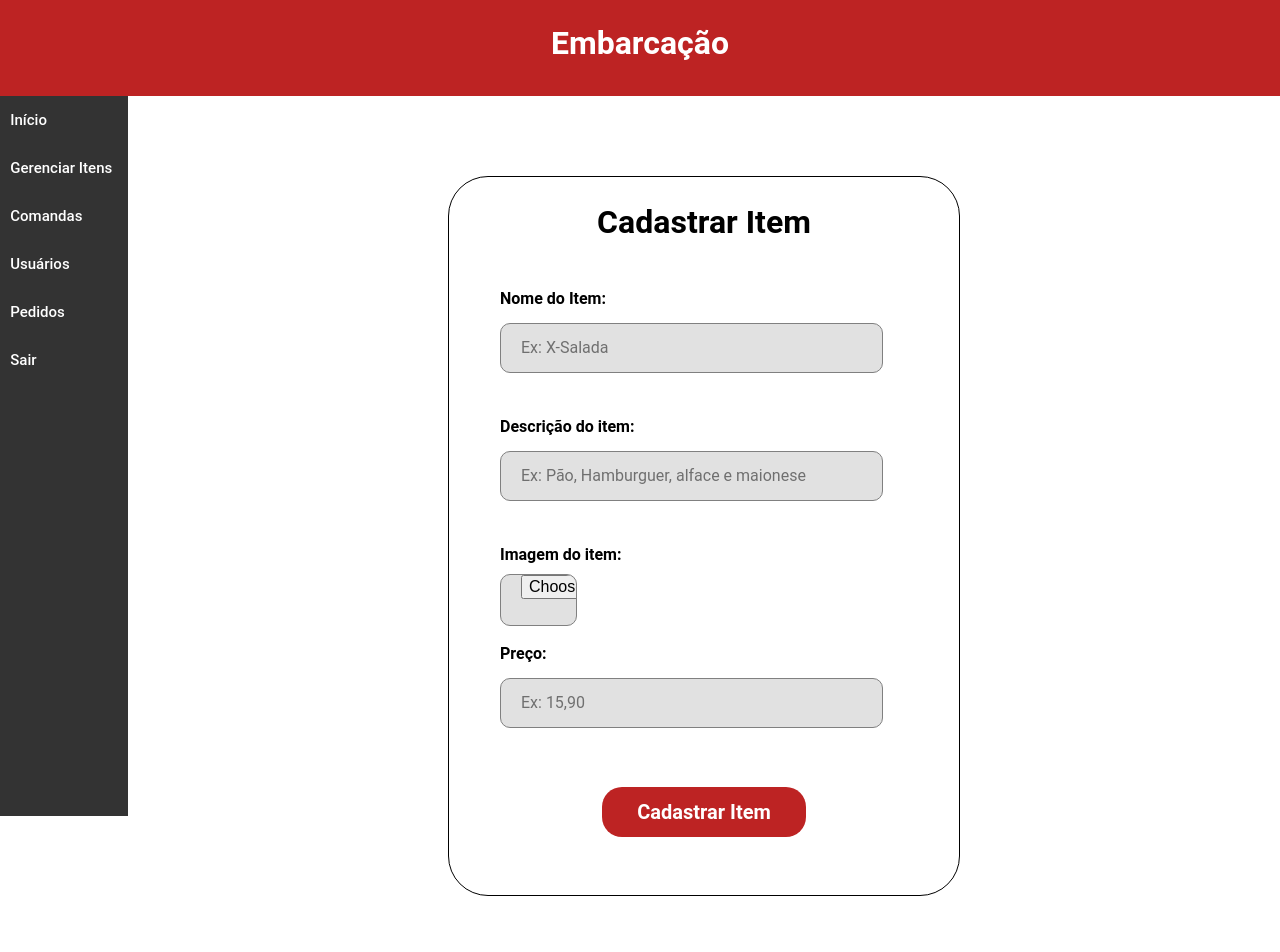
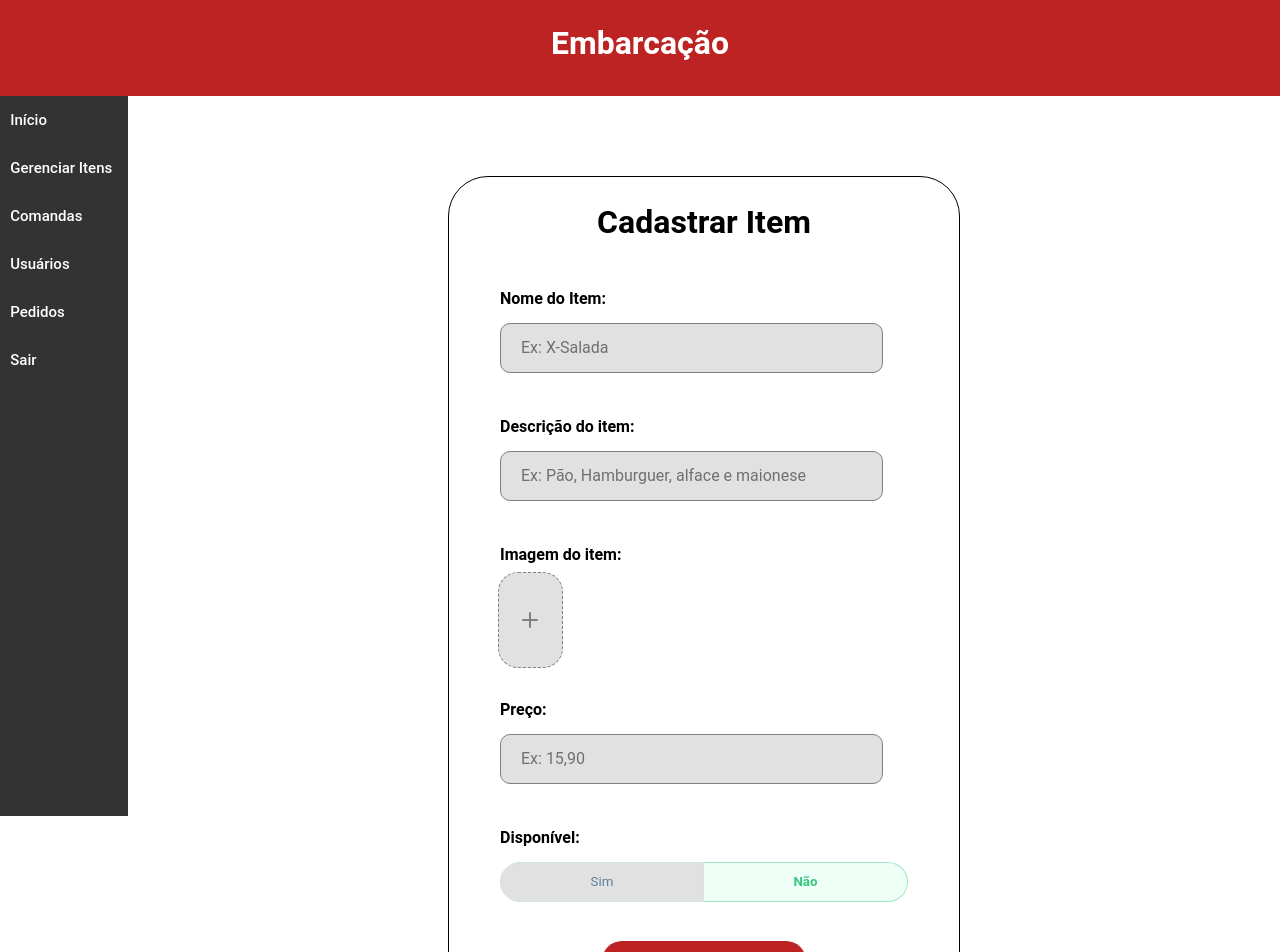
Before and after one commit to Luccacpl/Cardappio, a React (Create React App) app in the folder Cardappio/web/: page /NewItem in a window 1280 px wide. Shown: the top 952 px of the page. Before the commit the page ends 896 px from the top, so only its background shows below. Built offline with nearby package versions, Linux system fonts and the light colour scheme.

Commit message:
Delete Cateogory feito.

```diff
--- a/Cardappio/web/src/components/Accordion/Accordion.tsx
+++ b/Cardappio/web/src/components/Accordion/Accordion.tsx
@@ -1,13 +1,19 @@
-import React, {useState} from 'react';
+import React from 'react';
 
 import './Accordion.css'
 
-
 function Accordion(props:any) {
-    const [isOpen, setIsOpen] = useState(false);
 
     return(
-        <div className="accordionSection">
+        <div></div>
+    );
+}
+
+export default Accordion;
+
+
+/*
+<div className="accordionSection" >
                 <div className="accordionHeader">
                     <h1>{props.title}</h1>
                     <button className="btnExcluir">
@@ -26,7 +32,5 @@ function Accordion(props:any) {
                 </div>
                 )}
             </div>
-    );
-}
 
-export default Accordion;
+*/
--- a/Cardappio/web/src/pages/AddItem/AddItem.css
+++ b/Cardappio/web/src/pages/AddItem/AddItem.css
@@ -86,8 +86,77 @@
 	color: rgba(0, 0, 0, 1);
 }
 
+#page-AddItem form .button-select {
+    display: grid;
+    grid-template-columns: 1fr 1.0fr;
+}
+
+#page-AddItem form .button-select button {
+    width: 80%;
+    height: 5vh;
+    background: rgba(196, 196, 196, 0.5);
+    border: 1px solid #D3E2E5;
+    color: #5C8599;
+    cursor: pointer;
+
+    margin-top: 15px;
+    outline: none;
+  }
+
+#page-AddItem form .button-select button.active {
+    background: #EDFFF6;
+    border: 1px solid #A1E9C5;
+
+    color: #37C77F;
+    font-weight: bold;
+
+    outline: none;
+  }
+
+#page-AddItem form .button-select button:first-child {
+    border-radius: 20px 0px 0px 20px;
+    margin-left: 20%;
+  }
+
+#page-AddItem form .button-select button:last-child {
+    border-radius: 0 20px 20px 0;
+    border-left: 0;
+  }
+
+#page-AddItem form .images-container{
+    display: grid;
+    grid-template-columns: repeat(5, 1fr);
+    grid-gap: 16px;
+
+    margin-left: 8%;
+  }
+
+#page-AddItem form .images-container img{
+    width: 100%;
+    height: 96px;
+    object-fit: cover;
+
+    margin-top: 10%;
+    margin-left: 10%;
+  }
+
+#page-AddItem form .images-container .new-image {
+    height: 96px;
+    background: rgba(196, 196, 196, 0.5);
+    border: 1px dashed grey;
+    border-radius: 20px;
+    cursor: pointer;
+
+    display: flex;
+    justify-content: center;
+    align-items: center;
+  }
+
+#page-AddItem form  input[type=file] {
+    display: none;
+    visibility: hidden;
+  }
+
 @media only screen and (max-width: 1367px) {
-    #page-AddItem form {
-        height: 90vh;
-    }
+
 }
--- a/Cardappio/web/src/pages/AddItem/AddItem.tsx
+++ b/Cardappio/web/src/pages/AddItem/AddItem.tsx
@@ -1,10 +1,11 @@
-import React, {FormEvent, useState} from 'react';
+import React, {FormEvent, useState, ChangeEvent} from 'react';
 import { useHistory } from 'react-router-dom';
 import Grid from '@material-ui/core/Grid';
 
 import './AddItem.css';
 
 import api from '../../services/api';
+import { FiPlus } from "react-icons/fi";
 
 import CustomHeader from '../../components/CustomHeader/CustomHeader';
 import CustomAside from '../../components/CustomAside/CustomAside';
@@ -17,8 +18,27 @@ function AddItem() {
 
     const [name, setName] = useState('');
     const [desc, setDesc] = useState('');
-    const [avaible, setAvaible] = useState('1');
+    const [avaible, setAvaible] = useState(false);
     const [price, setPrice] = useState('');
+    const [images, setImages] = useState<File[]>([])
+    const [previewImages, setPreviewImages] = useState<string[]>([])
+
+    function handleSelectedImages(event: ChangeEvent<HTMLInputElement>){
+        if(!event.target.files){
+          return;
+        }
+
+        const selectedImages = Array.from(event.target.files);
+        setImages(selectedImages)
+
+        const selectedImagesPreview = selectedImages.map(image => {
+          return URL.createObjectURL(image)
+        })
+
+        setPreviewImages(selectedImagesPreview);
+      }
+
+
 
     async function handleSubmit (event: FormEvent) {
         event.preventDefault();
@@ -27,8 +47,11 @@ function AddItem() {
 
         data.append('name', name);
         data.append('desc', desc);
-        data.append('avaible', avaible);
+        data.append('avaible', String(avaible));
         data.append('price', price);
+        images.forEach(image =>{
+            data.append('images', image)
+          })
 
         await api.post('category', {data});
 
@@ -42,6 +65,7 @@ function AddItem() {
             desc,
             avaible,
             price,
+            images
         })
     }
 
@@ -72,15 +96,42 @@ function AddItem() {
 
                     <Grid item xs={12}>
                         <label htmlFor="Image">Imagem do item:</label>
-                        <div className="imgPreview">
-                            <input type="file"/>
-                        </div>
+                        <div className="images-container">
+                            {
+                                previewImages.map(image=>{
+                                    return (
+                                        <img src={image} alt={image} key={image}/>
+                                    )
+                                })
+                            }
+
+                <label htmlFor="image" className="new-image">
+                  <FiPlus size={24} color="grey" />
+                </label>
+
+
+              </div>
+              <input multiple onChange={handleSelectedImages} type="file" id="image"/>
 
                     </Grid>
 
                     <Grid item xs={12}>
                         <label htmlFor="Price">Preço:</label>
                         <input  placeholder="Ex: 15,90" value={price} onChange={event => setPrice(event.target.value)}/>
+                    </Grid>
+
+                    <Grid item xs={12}>
+                        <label htmlFor="Avaible">Disponível:</label>
+                        <div className="button-select">
+                            <button type="button"
+                                className={avaible ? 'active' : ''}
+                                onClick={() => setAvaible(true)}
+                            >Sim</button>
+                            <button type="button"
+                                className={!avaible ? 'active' : ''}
+                                onClick={() => setAvaible(false)}
+                            >Não</button>
+                        </div>
                     </Grid>
 
                     <Grid item xs={12}>
--- a/Cardappio/web/src/pages/Item/Item.tsx
+++ b/Cardappio/web/src/pages/Item/Item.tsx
@@ -1,4 +1,4 @@
-import React, {useEffect, useState} from 'react';
+import React, { useEffect, useState } from 'react';
 import { Link } from 'react-router-dom';
 
 import { FiCamera } from 'react-icons/fi';
@@ -6,11 +6,11 @@ import { FiCamera } from 'react-icons/fi';
 import ButtonAdd from '../../components/ButtonAdd/ButtonAdd';
 import CustomHeader from '../../components/CustomHeader/CustomHeader';
 import CustomAside from '../../components/CustomAside/CustomAside';
-import Accordion from '../../components/Accordion/Accordion';
 
 import './Item.css';
 
 import api from '../../services/api';
+import AddCategory from '../AddCategory/AddCategory';
 
 interface ICategory {
     name: string,
@@ -19,16 +19,33 @@ interface ICategory {
 
 function Item() {
 
+
+
     const [categories, setCategories] = useState<ICategory[]>([]);
+    const [isOpen, setIsOpen] = useState(false);
+    const [refresh, setRefresh] = useState(0);
+
+    async function handleDelete(id: number) {
+
+        await api.delete('/category/' + id)
+        setRefresh(chave => chave + 1)
+        console.log(id);
+
+        alert('Categoria deletada com sucesso!');
+
+    }
 
     useEffect(() => {
+        function GetApi() {
             api.get<ICategory[]>('/category').then(response => {
                 setCategories(response.data)
                 console.log(response.data);
             })
-    }, [])
+        }
+        GetApi();
+    }, [refresh])
 
-    return(
+    return (
         <div id="page-item">
             <CustomHeader />
             <CustomAside />
@@ -41,10 +58,24 @@ function Item() {
             </div>
 
             {categories.map(category =>
-                <Accordion title={category.name} key={category.id}>
+                <div className="accordionSection" >
+                    <div className="accordionHeader">
+                        <h1>{category.name}</h1>
+                        <button className="btnExcluir" onClick={() => handleDelete(category.id)}>
+                            <p>Excluir</p>
+                        </button>
+                        <button className="btnEditar">
+                            <p>Editar</p>
+                        </button>
+                        <button onClick={() => setIsOpen(!isOpen)} className="btnAccordion">
+                            {isOpen ? (<p>Reduzir</p>) : (<p>Ampliar</p>)}
+                        </button>
+                    </div>
+                    {isOpen && (
+                        <div className="accordionContent">
                             <div className="content">
                                 <div className="contentPicture">
-                        <FiCamera className="camera"/>
+                                    <FiCamera className="camera" />
                                 </div>
                                 <div className="contentText">
                                     <h2>Batata Frita</h2>
@@ -63,7 +94,7 @@ function Item() {
 
                             <div className="content">
                                 <div className="contentPicture">
-                        <FiCamera className="camera"/>
+                                    <FiCamera className="camera" />
                                 </div>
                                 <div className="contentText">
                                     <h2>Calabresa</h2>
@@ -84,7 +115,10 @@ function Item() {
                                     <p className="children"> Adicionar Item </p>
                                 </ButtonAdd>
                             </Link>
-                </Accordion>
+                        </div>
+                    )}
+                </div>
+
             )}
         </div>
     );
```
Also changed, not shown: 2 other files (tests, documents, lock files or other folders). Lines whose indentation alone changed are shown as unchanged.
